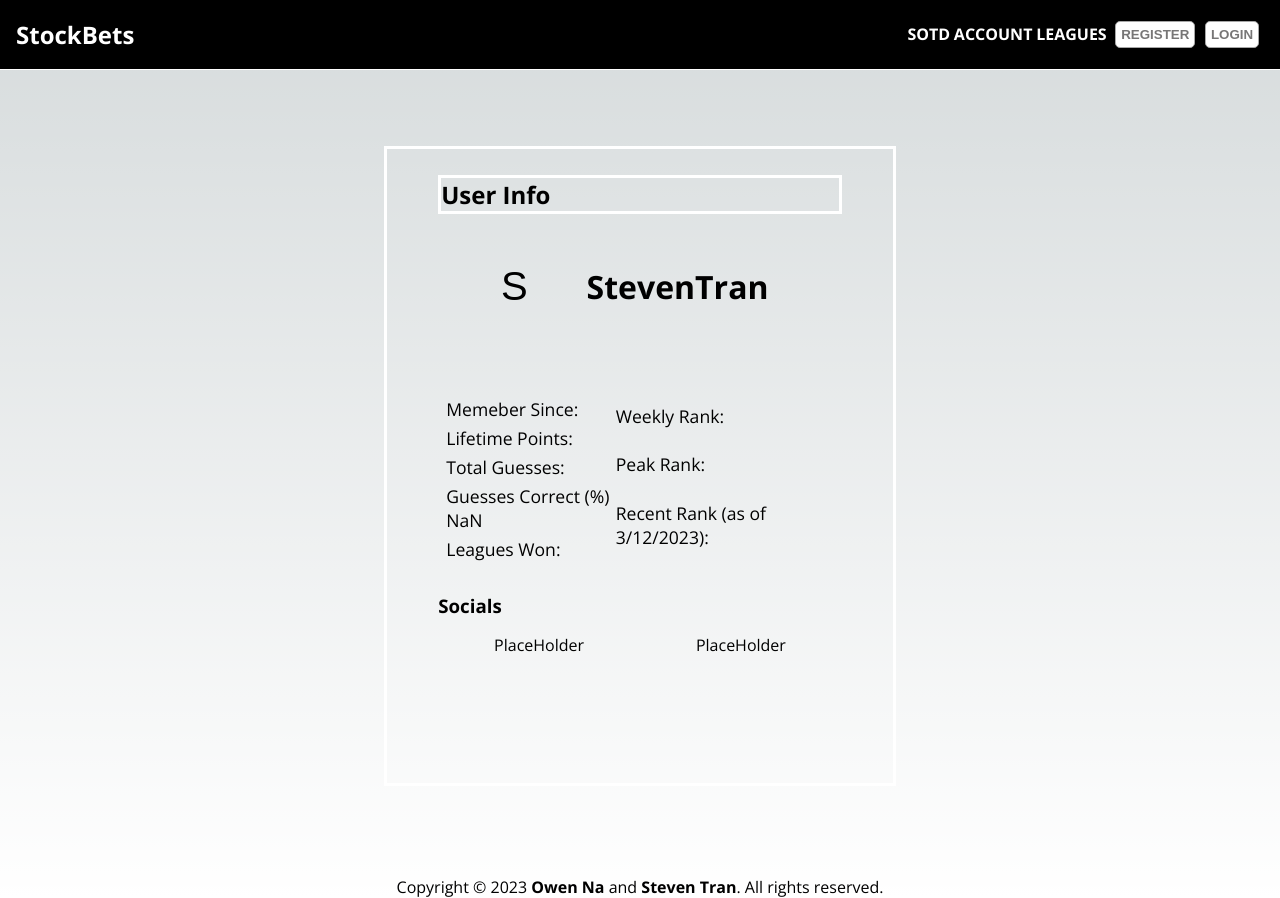
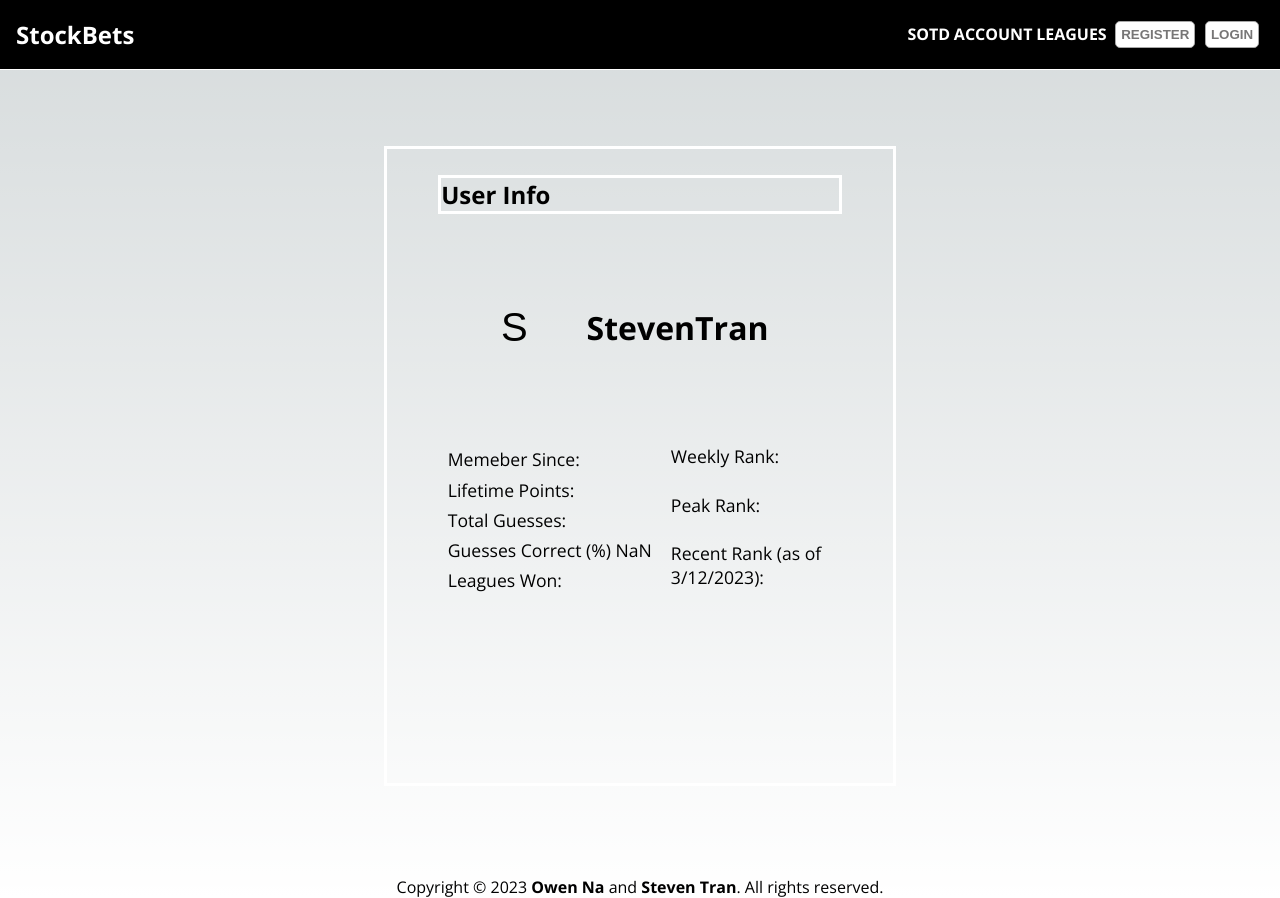
Before and after one commit to Tran-Steven/StockBets, a Next.js app: page /account in a window 1280 px wide. Built offline with nearby package versions, Linux system fonts and the light colour scheme.

Commit message:
Changed some styling for accountPage

```diff
--- a/components/AccountPageContent/AccountContent.tsx
+++ b/components/AccountPageContent/AccountContent.tsx
@@ -25,7 +25,7 @@ function setDefaultBG(Username : string) {
 
 
 function calculateCorrect(TotalGuesses: number, CorrectGuesses: number) {
-  return (CorrectGuesses / TotalGuesses * 100).toFixed();
+  return (CorrectGuesses / TotalGuesses * 100).toFixed(1);
 }
 
 function pastWeekRank() {
@@ -51,7 +51,6 @@ export default function AccountContent({Username, MemberSince, LifetimePoints, L
          <h2>User Info</h2>
          <div className={style.playerCard}>
           <div className={style.default} id="test">
-
             <button className={style.colorChanger} onClick={() => setDefaultBG(Username)}>
               <p className={style.intial}>{getFirstLetter("Steven")}</p>
             </button>
@@ -75,11 +74,11 @@ export default function AccountContent({Username, MemberSince, LifetimePoints, L
             <li>Recent Rank (as of {pastWeekRank()}): {RecentRank}</li>
           </ul>
           </div>
-          <h3>Socials</h3>
+          {/* <h3>Socials</h3>
           <ul className={style.socials}>
             <li>PlaceHolder</li>
             <li>PlaceHolder</li>
-          </ul>
+          </ul> */}
       </div>
     </div>
   );
--- a/pages/styles/AccountContent.module.css
+++ b/pages/styles/AccountContent.module.css
@@ -8,6 +8,7 @@
     display: flex;
     align-items: center;
     height: 25%;
+    margin-top: 10%;
 }
 
 .playerCard h1 {
@@ -29,7 +30,7 @@
 .listStyle {
     display: flex;
     align-items: center;
-    justify-content: space-between;
+    justify-content: space-around;
     height: 40%;
 }
 
@@ -40,15 +41,15 @@
 }
 
 .specs {
-    margin-right: 5%;
     display: flex;
     flex-direction: column;
     justify-content: space-between;
     height: 62%;
+    width: 40%;
 }
 
 .lifetimeInfo {
-    margin-left: 2%;
+
 }
 
 .intial {
```
